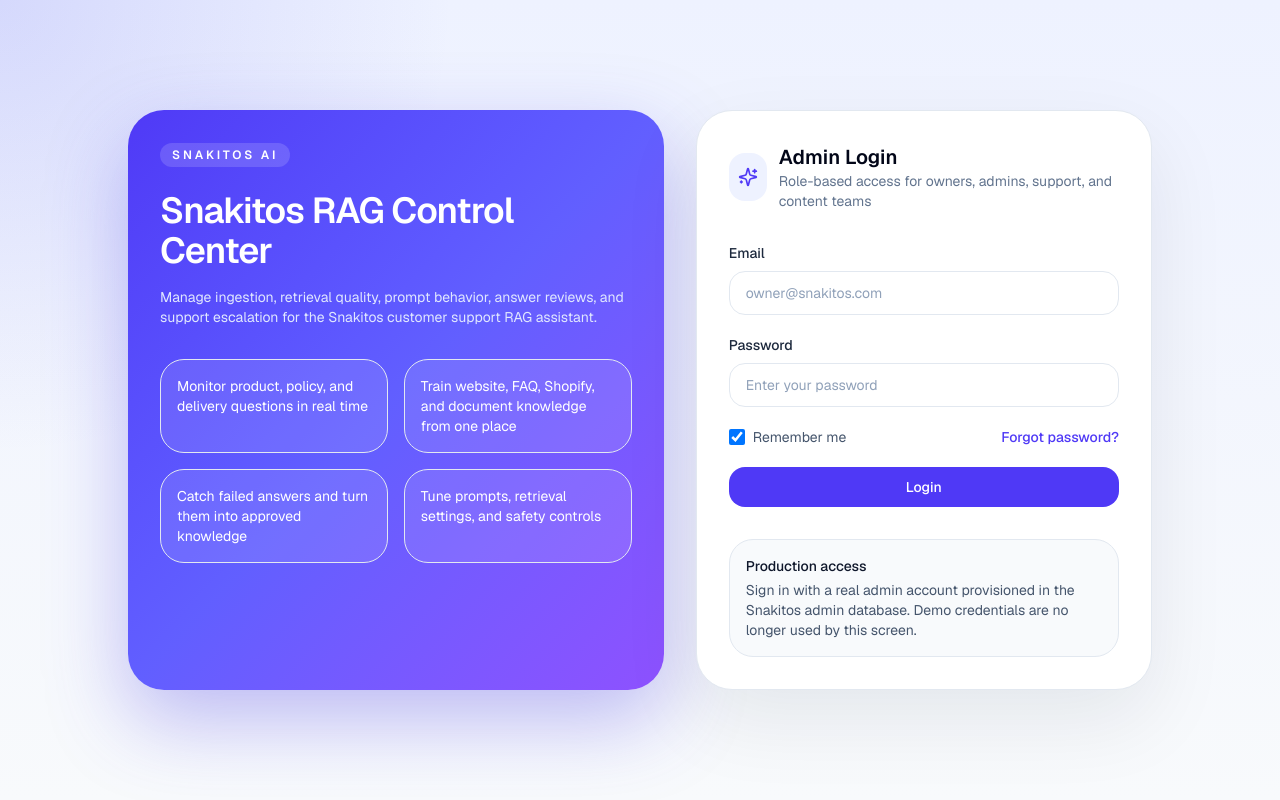
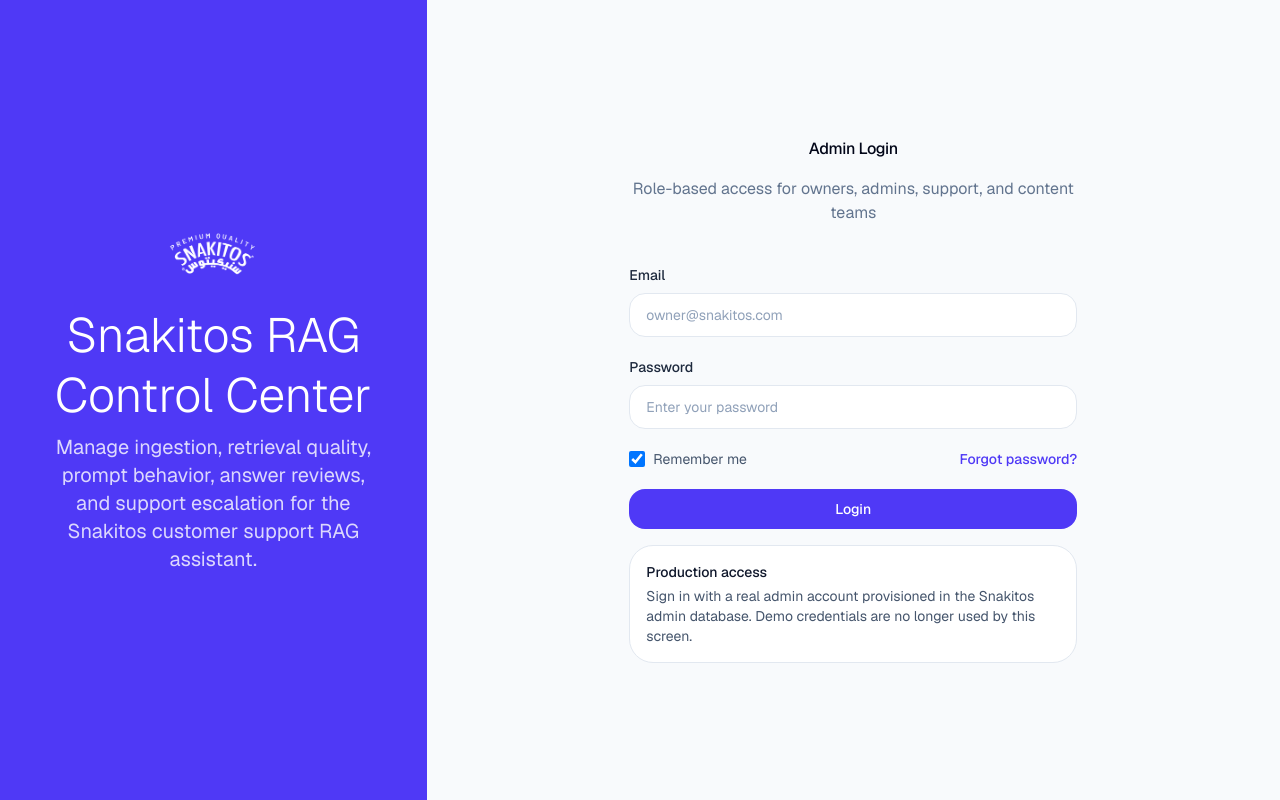
Before and after one commit to fmfoodssite-hue/SnakitosAgent, a Next.js app in the folder apps/admin/: page /login in a window 1280 px wide. Built offline with nearby package versions, Linux system fonts and the light colour scheme.

Commit message:
feat: add Snakitos logo to the login page

```diff
--- a/apps/admin/src/components/control-center/core-pages.tsx
+++ b/apps/admin/src/components/control-center/core-pages.tsx
@@ -1,6 +1,7 @@
 "use client";
 
 import { useMemo, useState } from "react";
+import Image from "next/image";
 import { useRouter } from "next/navigation";
 import { zodResolver } from "@hookform/resolvers/zod";
 import { Controller, useForm } from "react-hook-form";
@@ -23,7 +24,7 @@
   YAxis,
 } from "recharts";
 import { z } from "zod";
-import { RefreshCw, Save, Sparkles } from "lucide-react";
+import { RefreshCw, Save } from "lucide-react";
 import {
   saveBudgetSettings,
   saveGuardrails,
@@ -196,42 +197,43 @@
   });
 
   return (
-    <div className="flex min-h-screen items-center justify-center bg-[radial-gradient(circle_at_top_left,rgba(99,102,241,0.18),transparent_30%),linear-gradient(180deg,#eef2ff_0%,#f8fafc_100%)] px-4 py-12">
-      <div className="grid w-full max-w-5xl gap-8 lg:grid-cols-[1.08fr_0.92fr]">
-        <div className="rounded-[36px] bg-gradient-to-br from-indigo-600 via-indigo-500 to-violet-500 p-8 text-white shadow-[0_30px_80px_rgba(79,70,229,0.35)]">
-          <div className="inline-flex rounded-full bg-white/15 px-3 py-1 text-xs font-semibold uppercase tracking-[0.24em]">
-            Snakitos AI
+    <div className="flex h-dvh bg-white">
+      <div className="hidden bg-indigo-600 lg:block lg:w-1/3">
+        <div className="flex h-full flex-col items-center justify-center p-12 text-center">
+          <div className="space-y-6">
+            <div className="mx-auto flex items-center justify-center">
+              <Image
+                src="/Snakitos_Logo_white.webp"
+                alt="Snakitos"
+                width={112}
+                height={38}
+                priority
+                className="h-auto w-28 object-contain"
+              />
             </div>
-          <h1 className="mt-6 text-4xl font-semibold tracking-tight">Snakitos RAG Control Center</h1>
-          <p className="mt-4 max-w-lg text-sm text-indigo-100">
+            <div className="space-y-2">
+              <h1 className="text-5xl font-light leading-tight text-white">
+                Snakitos RAG Control Center
+              </h1>
+              <p className="text-xl text-white/80">
                 Manage ingestion, retrieval quality, prompt behavior, answer reviews, and support escalation for the Snakitos customer support RAG assistant.
               </p>
-          <div className="mt-8 grid gap-4 md:grid-cols-2">
-            {[
-              "Monitor product, policy, and delivery questions in real time",
-              "Train website, FAQ, Shopify, and document knowledge from one place",
-              "Catch failed answers and turn them into approved knowledge",
-              "Tune prompts, retrieval settings, and safety controls",
-            ].map((item) => (
-              <div key={item} className="rounded-3xl border border-white/20 bg-white/10 p-4 text-sm">
-                {item}
             </div>
-            ))}
+          </div>
         </div>
       </div>
 
-        <div className="rounded-[36px] border border-slate-200 bg-white p-8 shadow-[0_30px_80px_rgba(15,23,42,0.08)]">
-          <div className="flex items-center gap-3">
-            <div className="flex h-12 w-12 items-center justify-center rounded-2xl bg-indigo-50 text-indigo-600">
-              <Sparkles className="h-5 w-5" />
-            </div>
-            <div>
-              <div className="text-xl font-semibold text-slate-950">Admin Login</div>
-              <div className="text-sm text-slate-500">Role-based access for owners, admins, support, and content teams</div>
+      <div className="flex w-full items-center justify-center bg-slate-50 p-8 lg:w-2/3">
+        <div className="w-full max-w-md space-y-10 py-24 lg:py-32">
+          <div className="space-y-4 text-center">
+            <div className="font-medium tracking-tight text-slate-950">Admin Login</div>
+            <div className="mx-auto max-w-xl text-slate-500">
+              Role-based access for owners, admins, support, and content teams
             </div>
           </div>
 
-          <form className="mt-8 space-y-5" onSubmit={onSubmit}>
+          <div className="space-y-4">
+            <form className="space-y-5" onSubmit={onSubmit}>
             <Field label="Email">
               <Input type="email" placeholder="owner@snakitos.com" {...form.register("email")} />
               {form.formState.errors.email ? <p className="text-sm text-rose-600">{form.formState.errors.email.message}</p> : null}
@@ -257,10 +259,11 @@
             </Button>
             </form>
 
-          <div className="mt-8 rounded-3xl border border-slate-200 bg-slate-50 p-4 text-sm text-slate-600">
+            <div className="rounded-3xl border border-slate-200 bg-white p-4 text-sm text-slate-600">
               <div className="font-medium text-slate-900">Production access</div>
               <div className="mt-1">
                 Sign in with a real admin account provisioned in the Snakitos admin database. Demo credentials are no longer used by this screen.
+              </div>
             </div>
           </div>
         </div>
```
Also changed, not shown: apps/admin/public/Snakitos_Logo_white.webp (added). Lines whose indentation alone changed are shown as unchanged.
